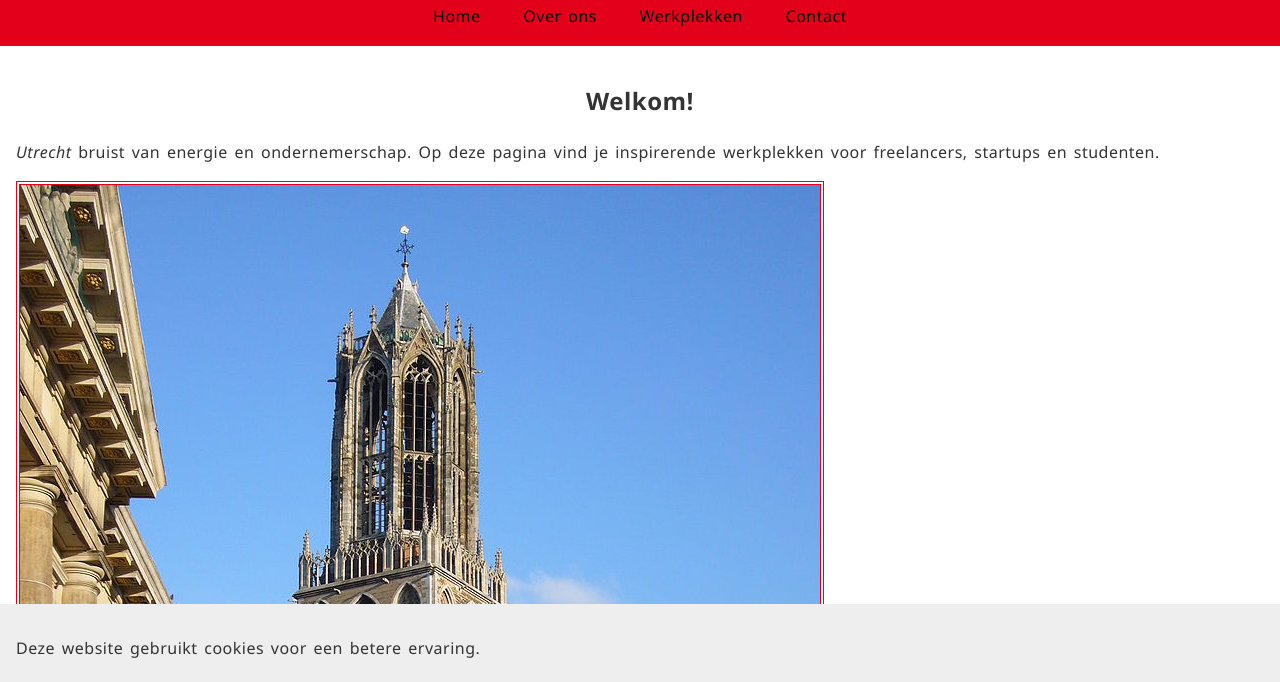
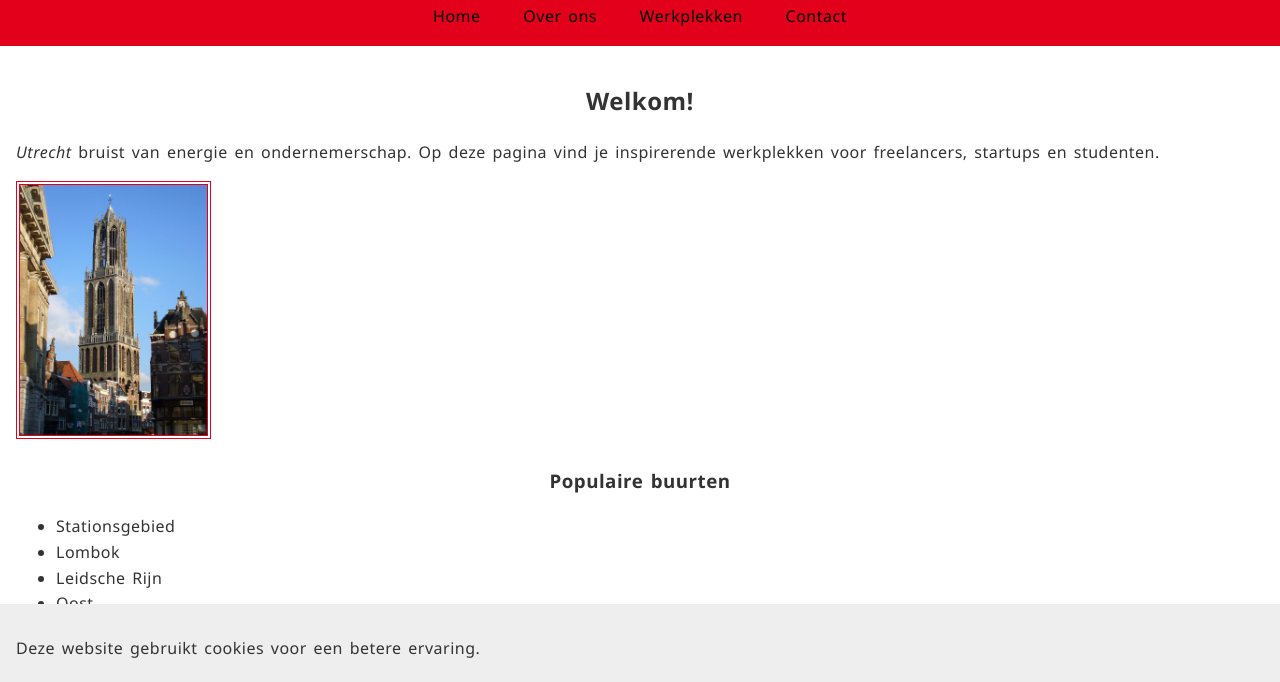
Before and after one commit to BroodBeuker2003/PlaceForUtrecht.github.io, a plain HTML site: page index.html in a window 1280 px wide. Shown: the part 106-788 px from the top of the page. Drawn offline with Linux system fonts and the light colour scheme.

Commit message:
changed proportions from #domtoren

```diff
--- a/CSS/style.css
+++ b/CSS/style.css
@@ -108,7 +108,7 @@ footer {
 	margin-top: 2em;
 }
 
-#domtoren{
-	max-width: 200px;
-	height: 200px;
+img#Domtoren {
+    max-height: 250px;
+    max-width: 200px;
 }
```
